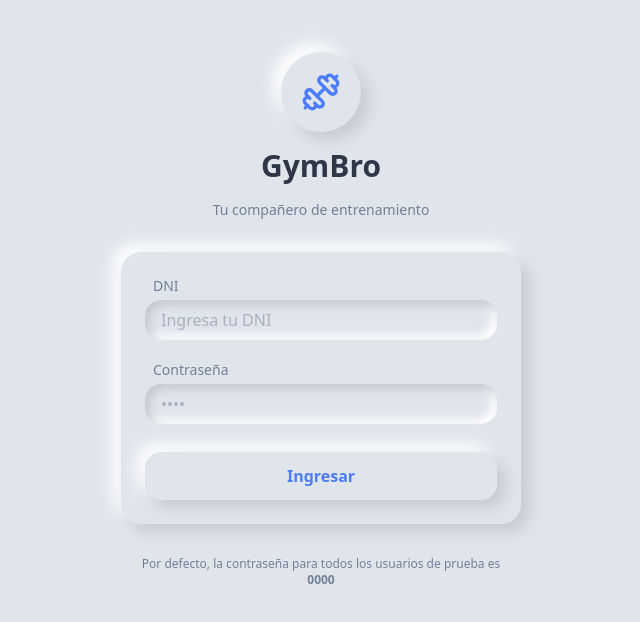
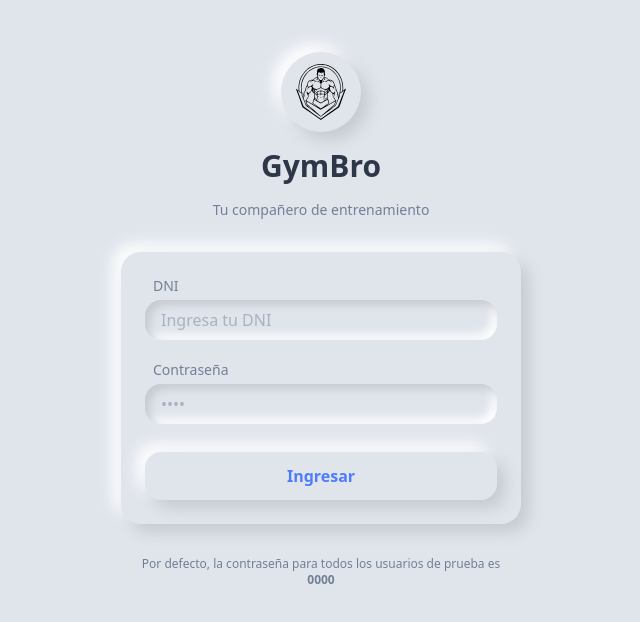
Before and after one commit to marazulonly/gymbro, a React (Vite) app: page / in a window 1280 px wide. Shown: the top 622 px of the page, without its empty margins (319-959 px from the left). Built offline with nearby package versions, Linux system fonts and the light colour scheme.

Commit message:
feat: replace dumbbell icon with GymBro logo

```diff
--- a/src/views/LoginView.tsx
+++ b/src/views/LoginView.tsx
@@ -3,7 +3,6 @@ import { useStore } from '../store';
 import { NeuInput } from '../components/ui/NeuInput';
 import { NeuButton } from '../components/ui/NeuButton';
 import { NeuCard } from '../components/ui/NeuCard';
-import { Dumbbell } from 'lucide-react';
 
 export function LoginView() {
   const login = useStore((state) => state.login);
@@ -29,8 +28,8 @@ export function LoginView() {
   return (
     <div className="flex flex-col items-center justify-center h-full gap-8 px-6 -mt-20">
       <div className="flex flex-col items-center gap-4">
-        <div className="w-20 h-20 rounded-full shadow-neu-flat flex items-center justify-center bg-[#E0E5EC]">
-          <Dumbbell className="w-10 h-10 text-[#4D7CFE]" />
+        <div className="w-20 h-20 rounded-full shadow-neu-flat flex items-center justify-center bg-[#E0E5EC] overflow-hidden p-3">
+          <img src="/gymbro.svg" alt="GymBro Logo" className="w-full h-full object-contain" />
         </div>
         <h1 className="text-3xl font-bold text-[#2D3748]">GymBro</h1>
         <p className="text-[#718096] text-sm">Tu compañero de entrenamiento</p>
```
Also changed, not shown: public/gymbro.svg (added).
